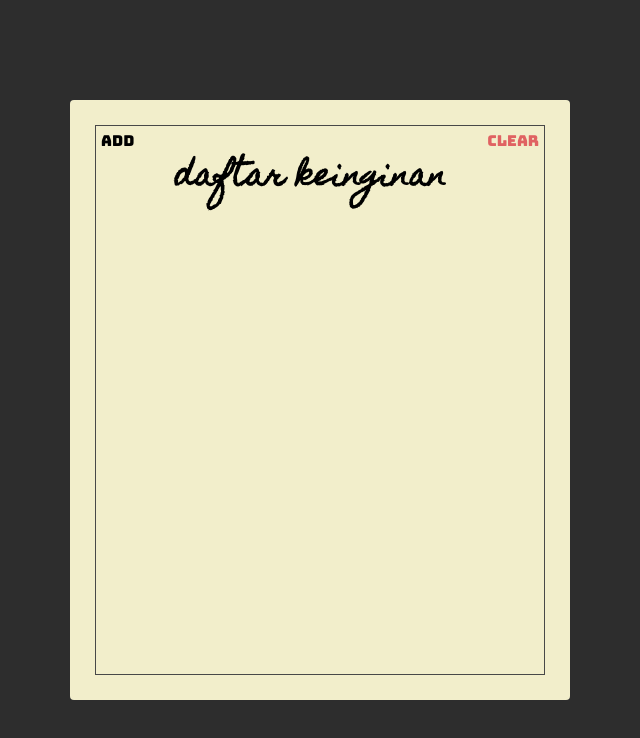
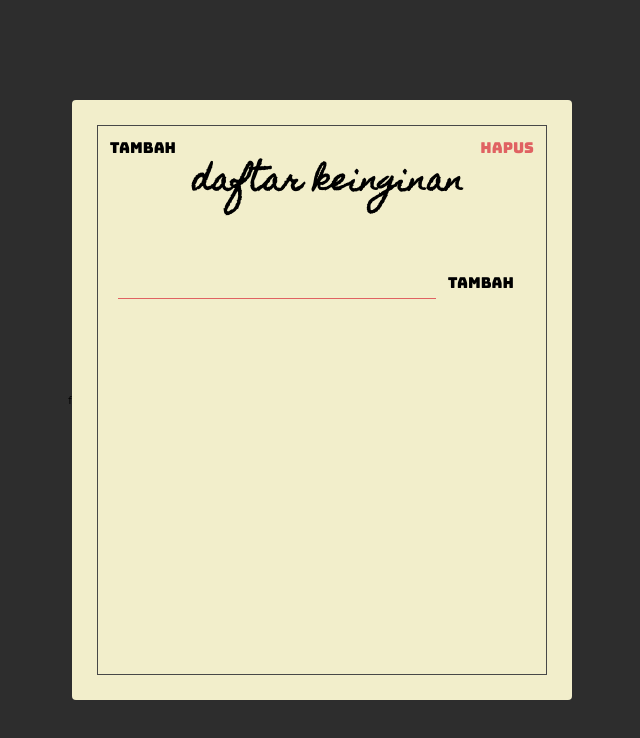
Before and after one commit to bayulable/belajar1, a website: page index.html in a window 1280 px wide. Shown: the whole page, without its empty margins (320-960 px from the left). Drawn offline with Linux system fonts and the light colour scheme.

Commit message:
menambahkan input todo

```diff
--- a/index.html
+++ b/index.html
@@ -10,14 +10,21 @@
       href="https://fonts.googleapis.com/css?family=Bungee|Homemade+Apple&display=swap" rel="stylesheet"
     />
   </head>
-  <body>
+  <body> f
     <div class="container">
       <div class="frame">
-        <div class="header">
-          <button class="header-btn">Add</button>
+        <section class="header">
+          <button class="header-btn">tambah</button>
           <h1 class="header-title">daftar keinginan</h1>
-          <button class="header-btn abang">Clear</button>
-        </div>
+          <button class="header-btn abang">hapus</button>
+        </section>
+
+        <section class="add">
+          <form class="add-form">
+            <input type="text" class="add-input">
+            <button class="add-btn">tambah</button>
+          </form>
+        </section>
       </div>
     </div>
     </p>
--- a/styles.css
+++ b/styles.css
@@ -44,6 +44,8 @@ html {
 .frame {
   border: 1px solid #484848;
   height: 100%;
+
+  flex-direction: column;
 }
 
 .header {
@@ -61,7 +63,7 @@ html {
 }
 
 .header-btn {
-  padding: 5px;
+  padding: 12px;
 
   font-family: "bungee", sans-serif;
   font-size: 1.5rem;
@@ -69,4 +71,39 @@ html {
   background: unset;
   border: unset;
   outline: unset;
+
+  cursor: pointer;
 }
+
+.add {
+  padding: 20px;
+}
+
+.add-form {
+  display: flex;
+  align-items: center;
+}
+
+.add-input {
+  background: unset;
+  border: unset;
+  padding: 0 64px;
+
+  flex: 1;
+
+  border-bottom: 1px solid var(--abang);
+  font-family: "Homemade Apple", sans-serif;
+  font-size: 1.5rem;
+  text-transform: lowercase;
+}
+
+.add-btn {
+  background: unset;
+  border: unset;
+  padding: 12px;
+
+  font-family: "bungee", sans-serif;
+  font-size: 1.5rem;
+  cursor: pointer;
+  text-transform: lowercase;
+}
```
